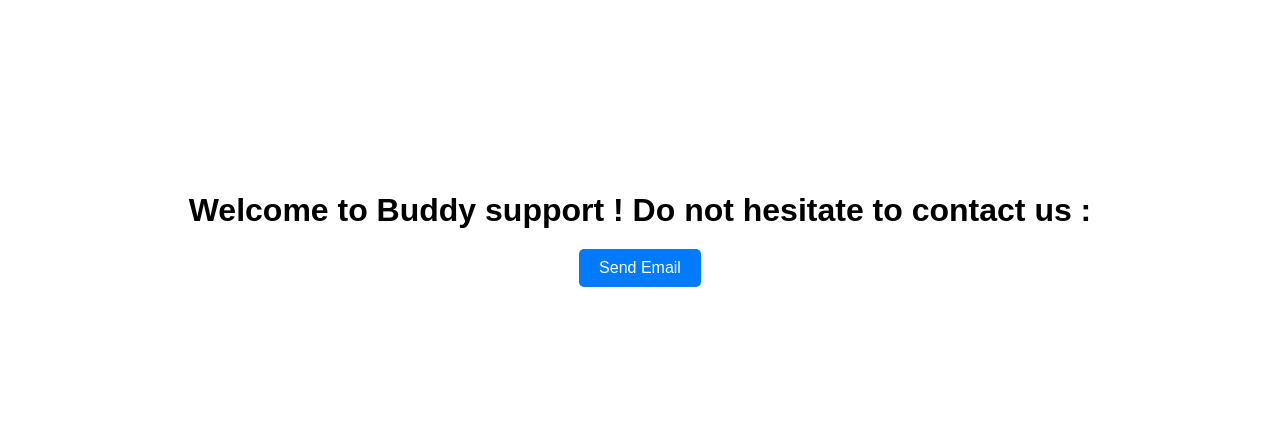
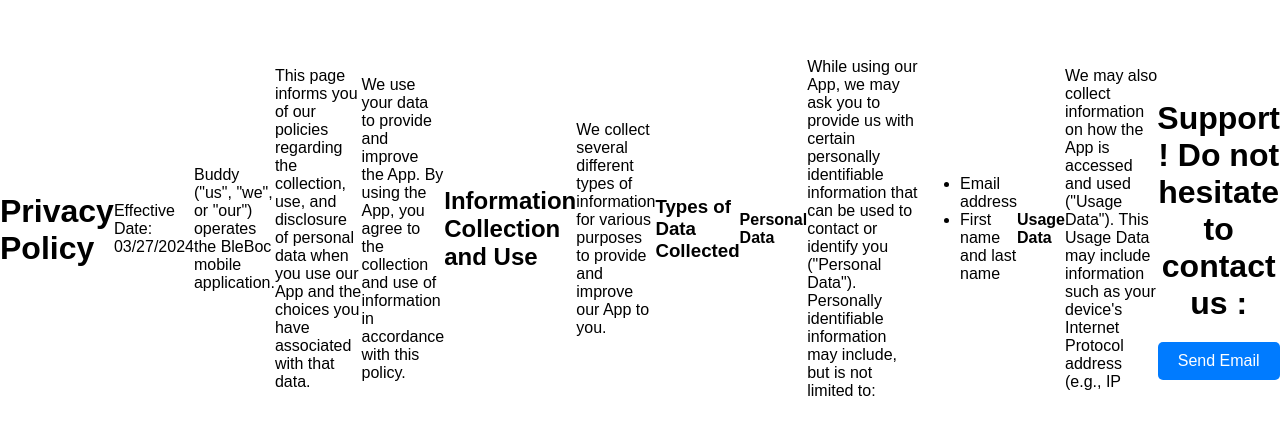
Before and after one commit to arthurdbpt/BuddyWebSite, a plain HTML site: page index.html in a window 1280 px wide. Shown: the part 171-606 px from the top of the page. Drawn offline with Linux system fonts and the light colour scheme.

Commit message:
Update index.html

```diff
--- a/index.html
+++ b/index.html
@@ -36,9 +36,38 @@
 </style>
 </head>
 <body>
+<h1>Privacy Policy</h1>
+
+<p>Effective Date: 03/27/2024</p>
+
+<p>Buddy ("us", "we", or "our") operates the BleBoc mobile application.</p>
+
+<p>This page informs you of our policies regarding the collection, use, and disclosure of personal data when you use our App and the choices you have associated with that data.</p>
+
+<p>We use your data to provide and improve the App. By using the App, you agree to the collection and use of information in accordance with this policy.</p>
+
+<h2>Information Collection and Use</h2>
+
+<p>We collect several different types of information for various purposes to provide and improve our App to you.</p>
+
+<h3>Types of Data Collected</h3>
+
+<p><strong>Personal Data</strong></p>
+
+<p>While using our App, we may ask you to provide us with certain personally identifiable information that can be used to contact or identify you ("Personal Data"). Personally identifiable information may include, but is not limited to:</p>
+
+<ul>
+  <li>Email address</li>
+  <li>First name and last name</li>
+</ul>
+
+<p><strong>Usage Data</strong></p>
+
+<p>We may also collect information on how the App is accessed and used ("Usage Data"). This Usage Data may include information such as your device's Internet Protocol address (e.g., IP
+
 
 <div class="container">
-  <h1>Welcome to Buddy support ! Do not hesitate to contact us :</h1>
+  <h1>Support ! Do not hesitate to contact us :</h1>
   <button class="btn" onclick="sendEmail()">Send Email</button>
 </div>
 
```
